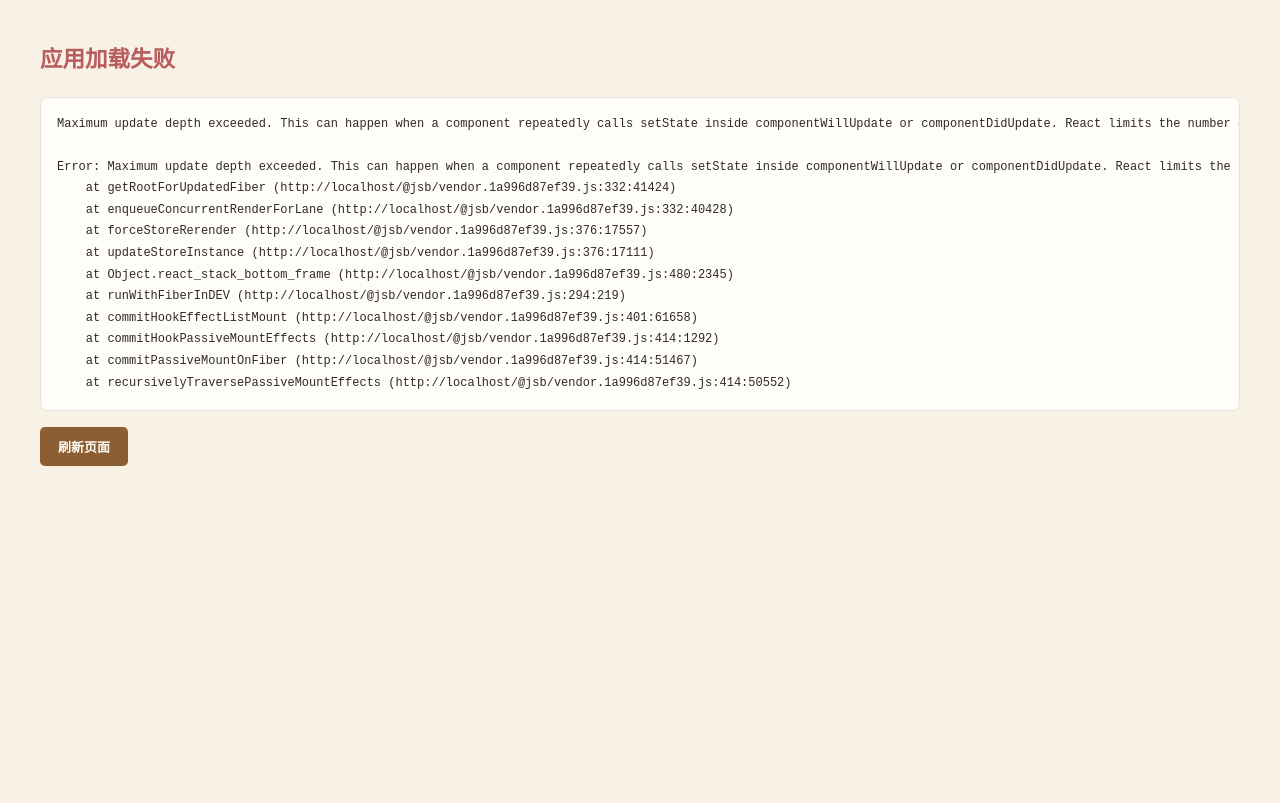
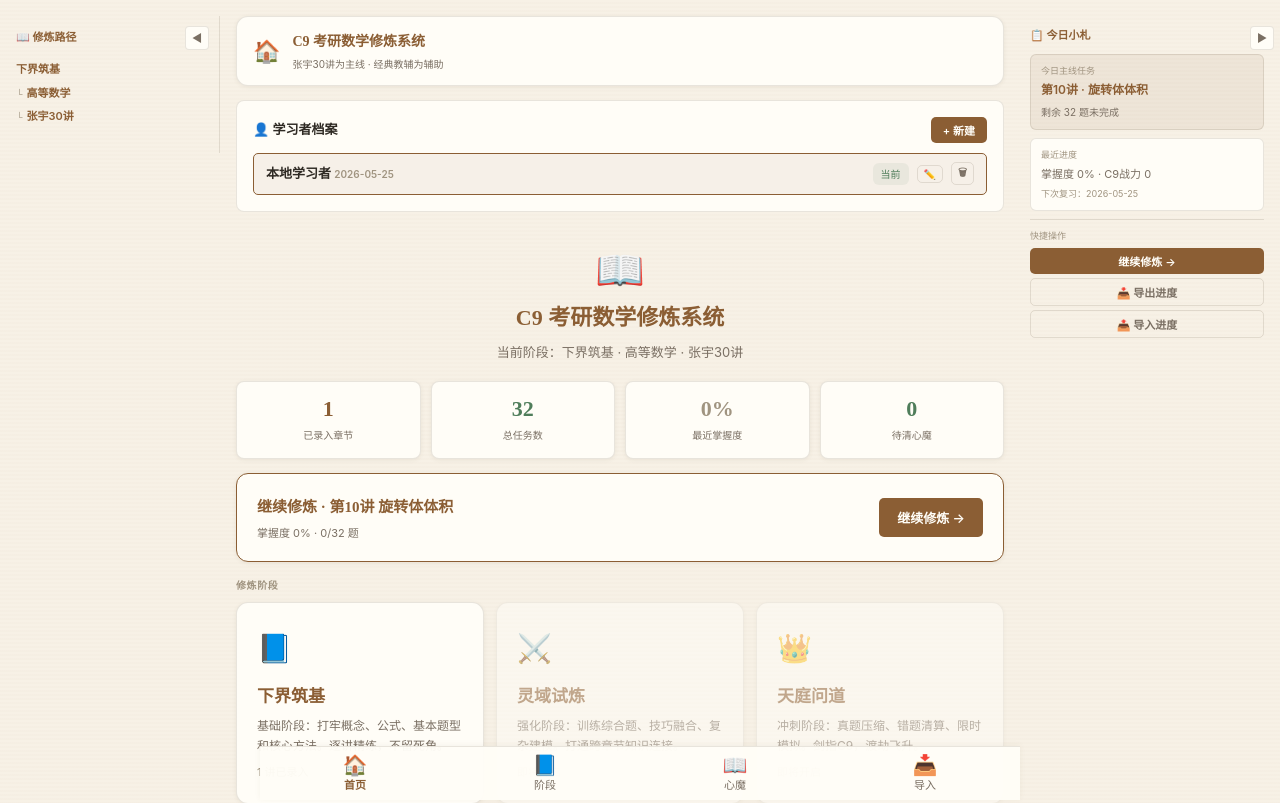
Before and after one commit to jingqix60-ctrl/c9-cultivation, a React (Vite) app: page / in a window 1280 px wide. Shown: the top 803 px of the page. Built offline with nearby package versions, Linux system fonts and the light colour scheme.

Commit message:
fix: replace getReviewSchedule Zustand selector with useMemo to fix infinite re-render loop

```diff
--- a/src/components/Layout/RightSidebar.tsx
+++ b/src/components/Layout/RightSidebar.tsx
@@ -1,4 +1,4 @@
-import { useState } from 'react';
+import { useState, useMemo } from 'react';
 import { useNavigate, useLocation } from 'react-router-dom';
 import { useProgressStore } from '../../store/useProgressStore';
 import ImportModal from '../Common/ImportModal';
@@ -10,9 +10,30 @@ export function TodayNotes() {
   const chapterId = useProgressStore(s => s.chapterId);
   const chapterTitle = useProgressStore(s => s.chapterTitle);
   const retry = useProgressStore(s => s.retry);
-  const reviewSchedule = useProgressStore(s => s.getReviewSchedule());
   const exportAllData = useProgressStore(s => s.exportAllData);
   const [showImport, setShowImport] = useState(false);
+
+  const reviewSchedule = useMemo(() => {
+    const doneCount = stats.doneCount;
+    const totalCount = stats.totalCount;
+    let intervalDays: number;
+    if (doneCount === 0) intervalDays = 0;
+    else if (retry.length > 0) intervalDays = 1;
+    else {
+      const pct = doneCount / Math.max(1, totalCount);
+      if (pct < 0.3) intervalDays = 1;
+      else if (pct < 0.6) intervalDays = 3;
+      else if (pct < 0.9) intervalDays = 7;
+      else intervalDays = 14;
+    }
+    const nextDate = new Date();
+    nextDate.setDate(nextDate.getDate() + intervalDays);
+    return {
+      nextReviewDate: nextDate.toISOString().slice(0, 10),
+      intervalDays,
+      reviewCount: retry.length,
+    };
+  }, [stats.doneCount, stats.totalCount, retry.length]);
 
   const handleExport = () => {
     const { json, filename } = exportAllData();
```
Also changed, not shown: src/components/Layout/AppShell.tsx (line endings or trailing spaces).
